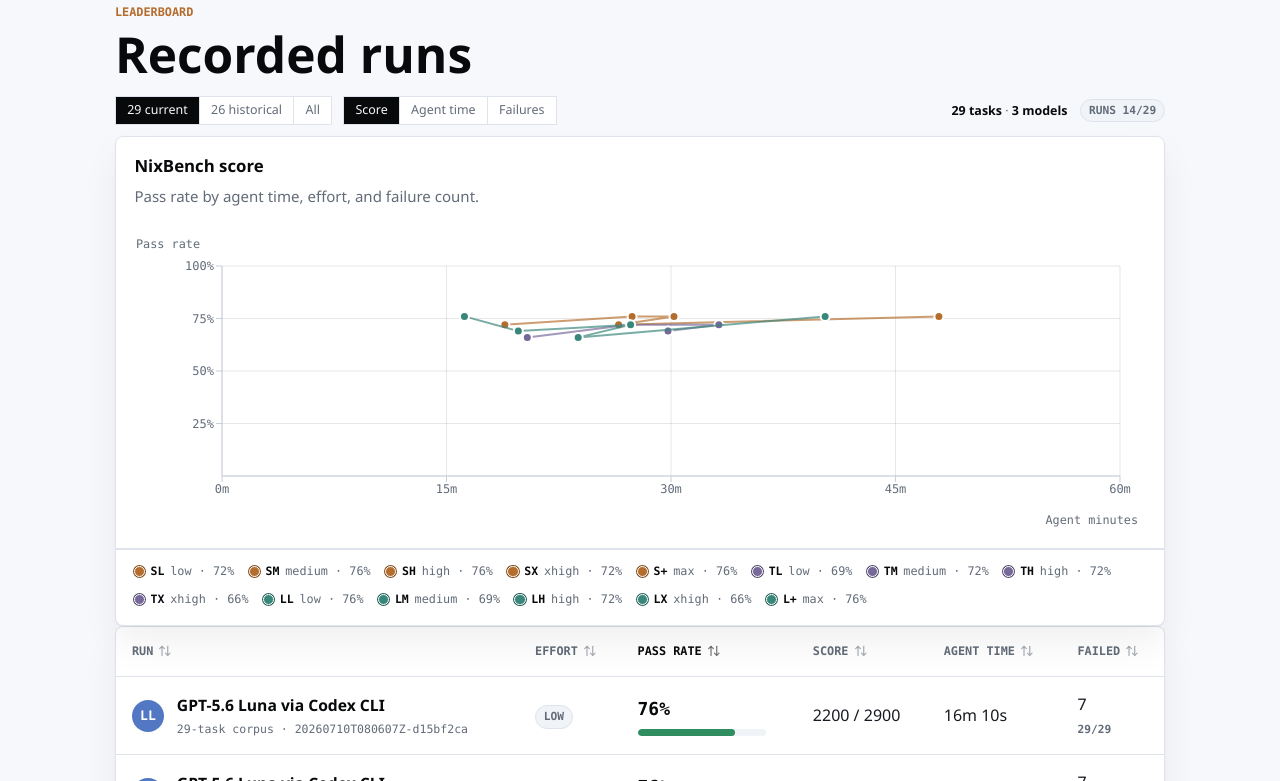
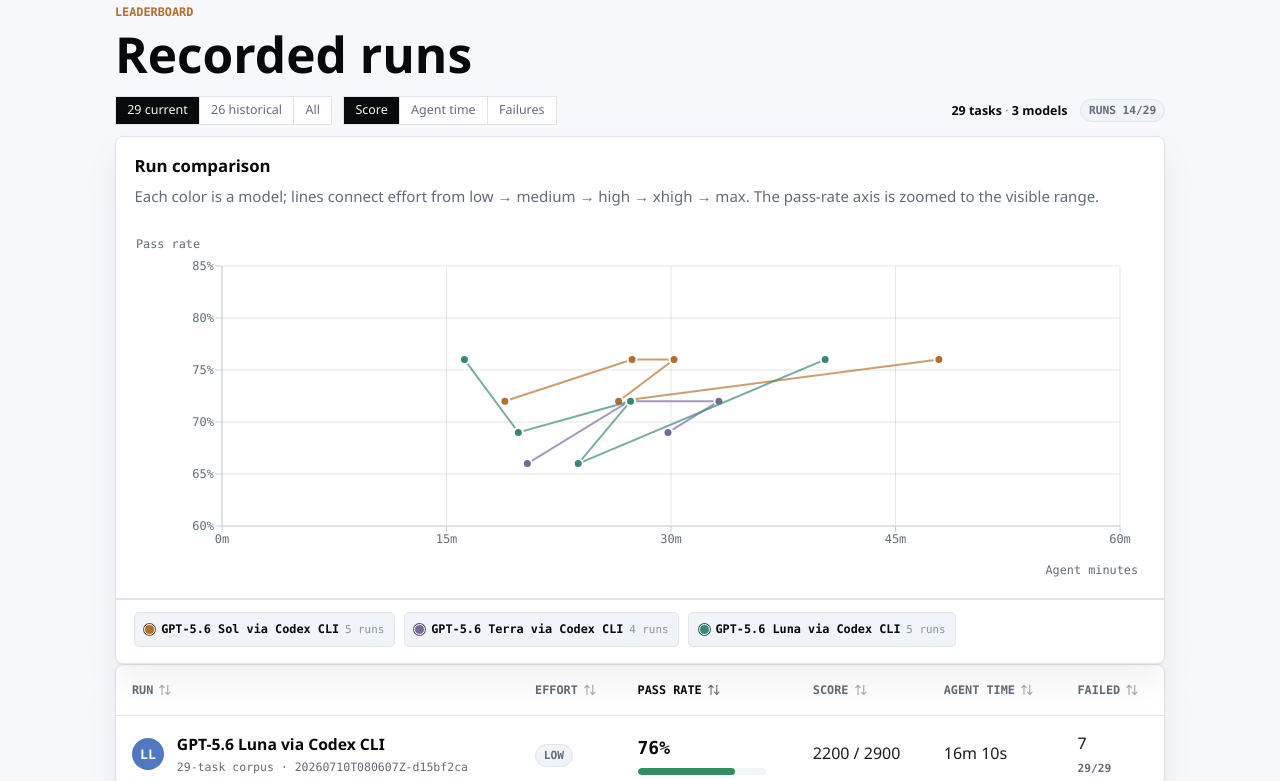
Before and after one commit to maximilianpw/nixbench, an Astro site in the folder site/: page / in a window 1280 px wide. Shown: the part 943-1724 px from the top of the page. Built offline with nearby package versions, Linux system fonts and the light colour scheme; Astro itself is replaced by a stand-in of ours.

Commit message:
fix(site): improve leaderboard chart readability

```diff
--- a/site/src/components/charts/leaderboard/ChartTooltip.tsx
+++ b/site/src/components/charts/leaderboard/ChartTooltip.tsx
@@ -21,7 +21,7 @@
       </span>
       <dl>
         <div>
-          <dt>Pass@1</dt>
+          <dt>Pass rate</dt>
           <dd>{run.passRate}%</dd>
         </div>
         <div>
--- a/site/src/components/charts/leaderboard/LeaderboardChart.tsx
+++ b/site/src/components/charts/leaderboard/LeaderboardChart.tsx
@@ -15,12 +15,39 @@
 
 export function LeaderboardChart({ chartData, config, linkedSeries, standaloneData }: LeaderboardChartProps) {
   const chartConfig = buildLeaderboardChartConfig(linkedSeries, standaloneData);
+  const passRateScale = buildPassRateScale(chartData);
+  const xDomain = config.xKey === "passRate" ? passRateScale.domain : config.xDomain;
+  const yDomain = config.yKey === "passRate" ? passRateScale.domain : config.yDomain;
+  const xTicks = config.xKey === "passRate" ? passRateScale.ticks : config.xTicks;
+  const yTicks = config.yKey === "passRate" ? passRateScale.ticks : config.yTicks;
+  const legendItems = [
+    ...linkedSeries.map((series) => ({
+      key: series.key,
+      label: series.label,
+      color: series.color,
+      runCount: series.points.length,
+    })),
+    ...standaloneData.map((run) => ({
+      key: run.id,
+      label: run.agent,
+      color: run.color,
+      runCount: 1,
+    })),
+  ];
 
   return (
-    <Card className="chart-card score-plot react-chart-frame" role="img" aria-label={config.label}>
+    <Card
+      className="chart-card score-plot react-chart-frame"
+      role="group"
+      aria-labelledby="leaderboard-chart-title"
+      aria-describedby="leaderboard-chart-description"
+    >
       <CardHeader>
-        <CardTitle>NixBench score</CardTitle>
-        <CardDescription>Pass rate by agent time, effort, and failure count.</CardDescription>
+        <CardTitle id="leaderboard-chart-title">Run comparison</CardTitle>
+        <CardDescription id="leaderboard-chart-description">
+          Each color is a model; lines connect effort from low → medium → high → xhigh → max. The pass-rate axis is
+          zoomed to the visible range.
+        </CardDescription>
       </CardHeader>
       <CardContent>
         <ChartContainer className="chart-shell" config={chartConfig} initialDimension={{ width: 860, height: 330 }}>
@@ -28,9 +55,9 @@
             <CartesianGrid stroke="var(--grid-line)" strokeDasharray="0" />
             <XAxis
               dataKey={config.xKey as string}
-              domain={config.xDomain}
+              domain={xDomain}
               tickFormatter={config.xFormatter}
-              ticks={config.xTicks}
+              ticks={xTicks}
               type="number"
               label={{ value: config.xLabel, position: "insideBottomRight", offset: -18 }}
               stroke="var(--muted)"
@@ -38,15 +65,15 @@
             />
             <YAxis
               dataKey={config.yKey as string}
-              domain={config.yDomain}
+              domain={yDomain}
               tickFormatter={config.yFormatter}
-              ticks={config.yTicks}
+              ticks={yTicks}
               type="number"
               label={{ value: config.yLabel, position: "insideTopLeft", offset: -26 }}
               stroke="var(--muted)"
               tick={{ fill: "var(--muted)", fontSize: 12, fontFamily: "var(--mono)" }}
             />
-            <ZAxis range={[120, 180]} />
+            <ZAxis range={[160, 220]} />
             <ChartTooltip cursor={{ stroke: "var(--border-strong)" }} content={<LeaderboardChartTooltip />} />
             {linkedSeries.map((series) => (
               <Scatter
@@ -74,11 +101,15 @@
         </ChartContainer>
       </CardContent>
       <CardFooter>
-        <div className="chart-legend" aria-hidden="true">
-          {chartData.map((run) => (
-            <span key={run.id}>
-              <i style={{ "--swatch": chartColor(run.series ?? run.id, run.color) } as CSSProperties} />
-              <strong>{run.marker}</strong> {run.effort ?? run.agent.replace("Claude ", "")} · {run.passRate}%
+        <div className="chart-legend" aria-label="Model legend">
+          {legendItems.map((item) => (
+            <span key={item.key}>
+              <i
+                aria-hidden="true"
+                style={{ "--swatch": chartColor(item.key, item.color) } as CSSProperties}
+              />
+              <strong>{item.label}</strong>
+              <small>{item.runCount} {item.runCount === 1 ? "run" : "runs"}</small>
             </span>
           ))}
         </div>
@@ -97,3 +128,29 @@
 function chartColor(key: string, fallback: string) {
   return `var(--color-${key}, ${fallback})`;
 }
+
+function buildPassRateScale(chartData: ChartPoint[]) {
+  if (chartData.length === 0) {
+    return { domain: [0, 100] as [number, number], ticks: [0, 25, 50, 75, 100] };
+  }
+
+  const passRates = chartData.map((run) => run.passRate);
+  let lower = Math.max(0, Math.floor((Math.min(...passRates) - 5) / 5) * 5);
+  let upper = Math.min(100, Math.ceil((Math.max(...passRates) + 5) / 5) * 5);
+
+  while (upper - lower < 20) {
+    if (lower > 0) {
+      lower -= 5;
+    }
+    if (upper < 100) {
+      upper += 5;
+    }
+  }
+
+  const ticks: number[] = [];
+  for (let tick = lower; tick <= upper; tick += 5) {
+    ticks.push(tick);
+  }
+
+  return { domain: [lower, upper] as [number, number], ticks };
+}
--- a/site/src/styles/global.css
+++ b/site/src/styles/global.css
@@ -686,7 +686,7 @@
 
 .chart-shell {
   position: relative;
-  height: 330px;
+  height: 380px;
   margin: 0.25rem 0.75rem 0;
 }
 
@@ -2234,6 +2234,26 @@
   width: 100%;
 }
 
+.score-plot .chart-legend {
+  gap: 0.55rem;
+}
+
+.score-plot .chart-legend span {
+  border: 1px solid var(--border);
+  border-radius: var(--radius-sm);
+  background: var(--panel-muted);
+  padding: 0.45rem 0.6rem;
+}
+
+.score-plot .chart-legend strong {
+  font-size: 0.74rem;
+}
+
+.score-plot .chart-legend small {
+  color: var(--subtle);
+  font-size: 0.68rem;
+}
+
 /* Documentation */
 
 .docs-page {
```
